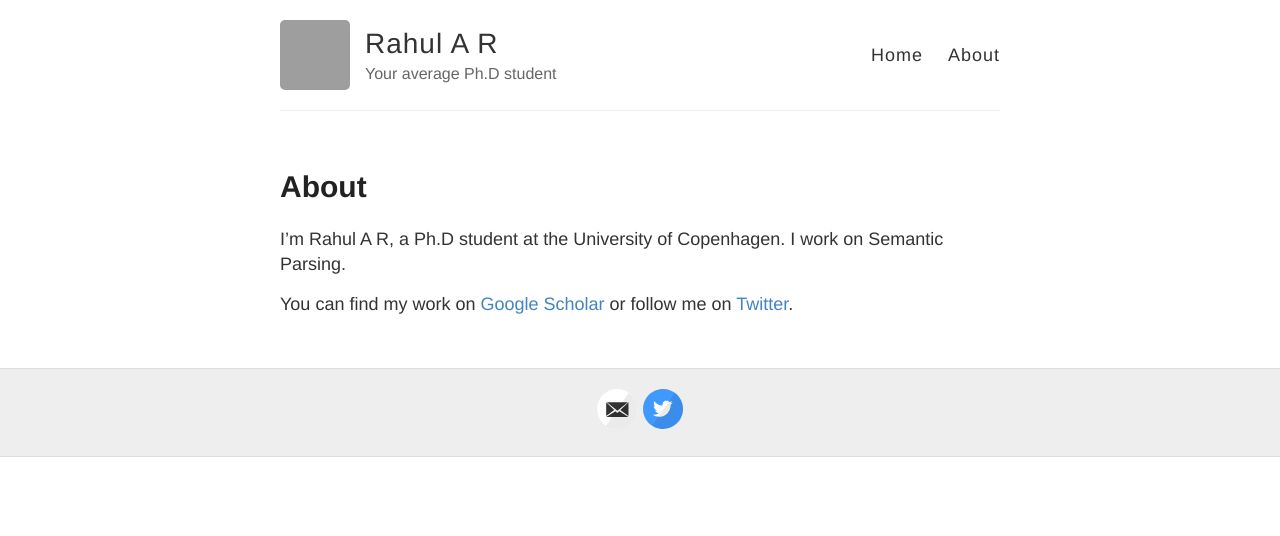
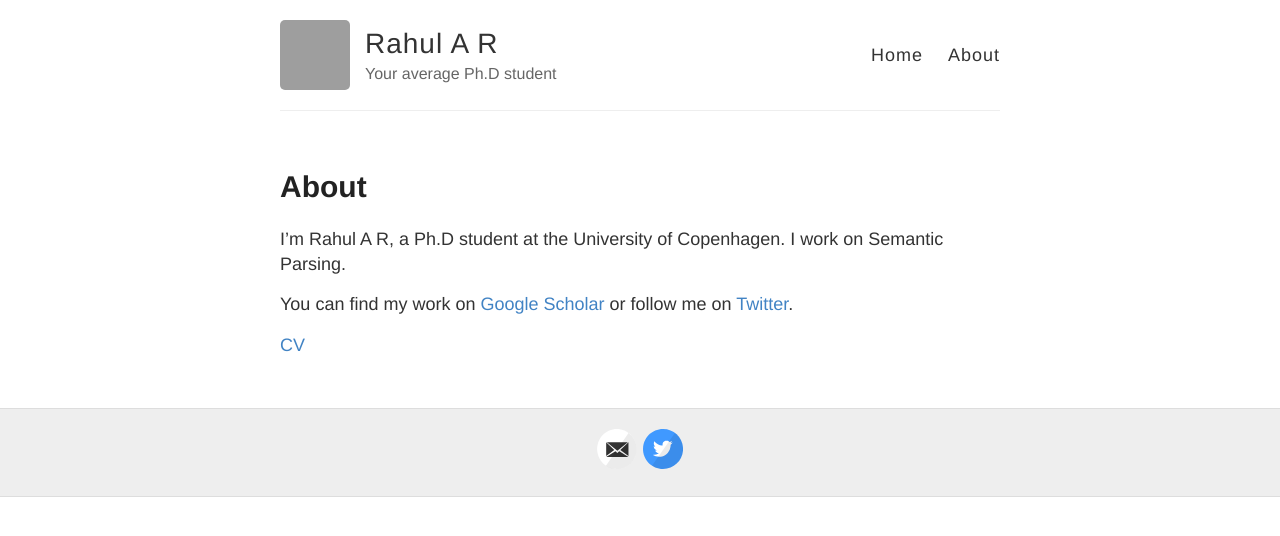
Before and after one commit to rahular/rahular.github.io, a Jekyll site: the page built from about.md, in a window 1280 px wide. Shown: the top 536 px of the page. Built offline with Jekyll 4.4.1, drawn with Linux system fonts in a browser that asks for light colours; grey boxes are pictures that could not be loaded.

Commit message:
moved cv to pdfs

```diff
--- a/about.md
+++ b/about.md
@@ -7,3 +7,5 @@ permalink: /about/
 I'm Rahul A R, a Ph.D student at the University of Copenhagen. I work on Semantic Parsing.
 
 You can find my work on <a href="https://scholar.google.dk/citations?user=UbcNXvQAAAAJ&hl=en" target="_blank">Google Scholar</a> or follow me on <a href="https://twitter.com/rahul_a_r" target="_blank">Twitter</a>.
+
+<a href="pdfs/cv.pdf">CV</a>
```
